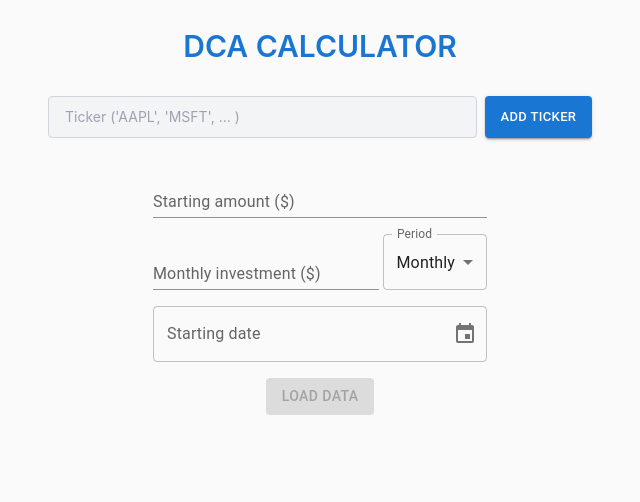
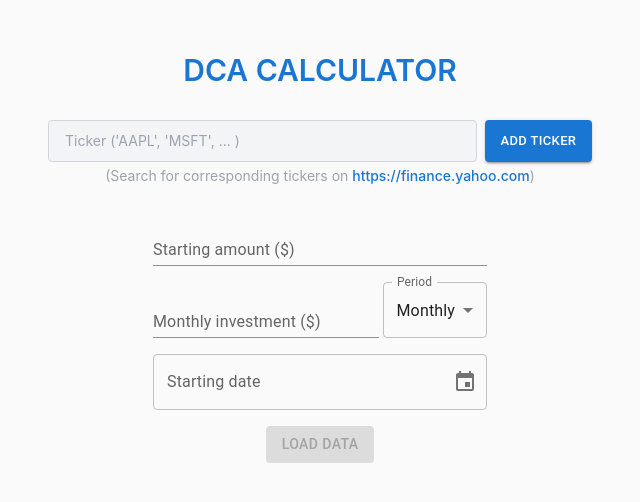
Before and after one commit to MartinKratochvilProgramy/DCA_calculator_client, a React (Vite) app: page / in a window 1280 px wide. Shown: the top 502 px of the page, without its empty margins (320-960 px from the left). Built offline with nearby package versions, Linux system fonts and the light colour scheme.

Commit message:
added search for ticker tooltip

```diff
--- a/src/App.tsx
+++ b/src/App.tsx
@@ -81,7 +81,7 @@ function App() {
   }
 
   return (
-    <div className="flex flex-col justify-center items-center bg-neutral-50 w-full h-full">
+    <div className="flex flex-col justify-start items-center bg-neutral-50 w-full h-full">
       <TickersSelect
         tickers={tickers}
         waitingForData={waitingForData}
--- a/src/components/AddTickerForm.tsx
+++ b/src/components/AddTickerForm.tsx
@@ -52,7 +52,7 @@ export const AddTickerForm: FC<Props> = ({
     <div className='flex flex-col justify-center items-center'>
         <form
             onSubmit={(e) => handleInputClick(e)}
-            className="flex flex-col space-y-4 items-center w-full max-w-xl">
+            className="flex flex-col items-center w-full max-w-xl">
             <label htmlFor ="add-stock" className="sr-only">Add stock</label>
             <div className="relative flex flex-row justify-center h-full w-full space-x-2">
                 <div className='flex w-full'>
@@ -94,6 +94,9 @@ export const AddTickerForm: FC<Props> = ({
 
                 </div>
             </div>
+            <div className='text-gray-400 text-sm mt-1'>
+              (Search for corresponding tickers on <a href='https://finance.yahoo.com' className='text-muiblue' target="_blank">https://finance.yahoo.com</a>)
+            </div>
         </form>
       {error && (<span className='font-semibold text-xl text-red-600 hover:text-red-700 focus:text-red-700 transition duration-200 ease-in-out'>{error.code}: {error.description}<br /></span>)}
     </div>
--- a/src/components/TickersSelect.tsx
+++ b/src/components/TickersSelect.tsx
@@ -37,7 +37,7 @@ export const TickersSelect: FC<Props> = ({
   return (
       <div className="md:px-12 px-2 pt-1 lg:w-6/12 md:w-8/12 w-10/12 mb-0">
 
-        <h1 className='text-3xl font-semibold text-center mt-2 py-4 md:py-4 mb-0 text-muiblue'>
+        <h1 className='text-3xl font-semibold text-center mt-8 mb-4 pb-4 md:py-4 text-muiblue'>
           DCA CALCULATOR
         </h1>
 
```
